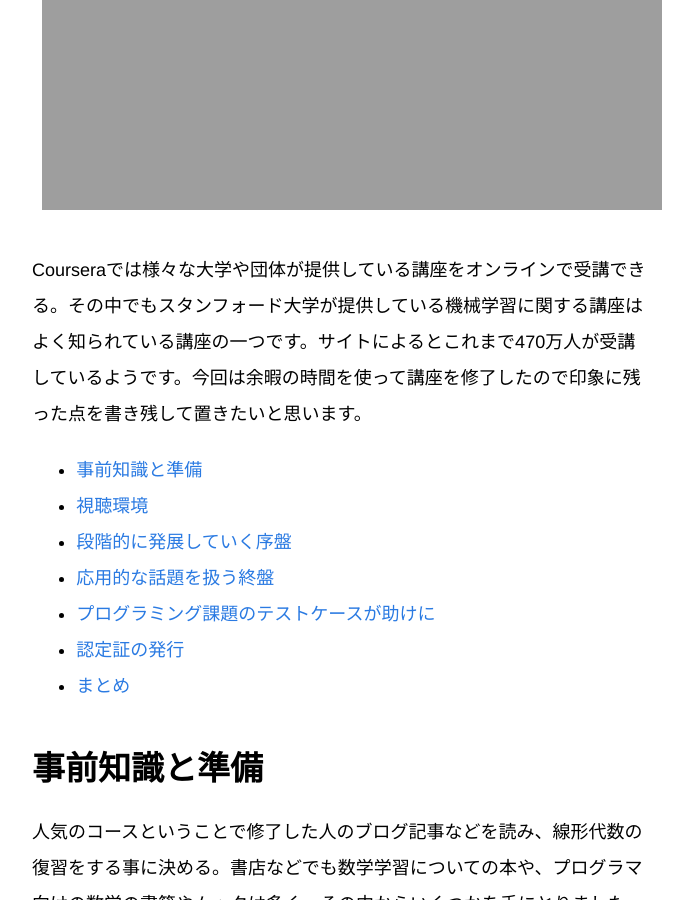
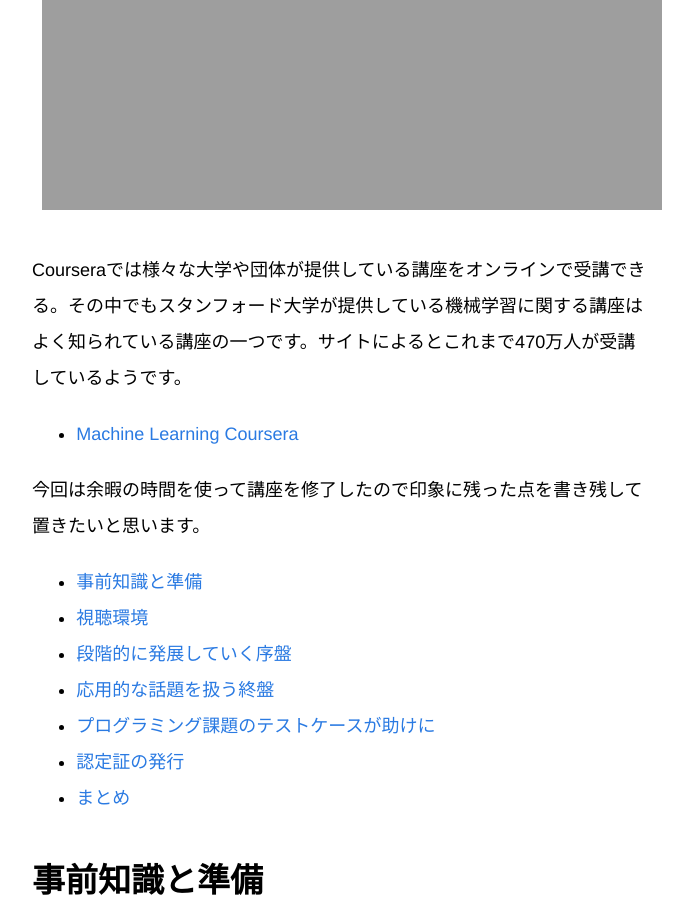
Before and after one commit to yandod/yandod.github.io, a Jekyll site: the page built from _posts/2022-04-01-coursera-ml.markdown, in a window 1280 px wide and 900 px high, scrolled down 543 px. Shown: the whole window, without its empty margins (298-991 px from the left). Built offline with Jekyll 4.4.1, drawn with Linux system fonts in a browser that asks for light colours; comment, search, counter and statistics services are not loaded.

Commit message:
reformat

```diff
--- a/_posts/2022-04-01-coursera-ml.markdown
+++ b/_posts/2022-04-01-coursera-ml.markdown
@@ -12,9 +12,14 @@
 <img src="{{ site.url }}/images/coursera-ml.png" style="width:100%"/>
 </figure>
 
-Courseraでは様々な大学や団体が提供している講座をオンラインで受講できる。その中でもスタンフォード大学が提供している機械学習に関する講座はよく知られている講座の一つです。サイトによるとこれまで470万人が受講しているようです。今回は余暇の時間を使って講座を修了したので印象に残った点を書き残して置きたいと思います。
+Courseraでは様々な大学や団体が提供している講座をオンラインで受講できる。その中でもスタンフォード大学が提供している機械学習に関する講座はよく知られている講座の一つです。サイトによるとこれまで470万人が受講しているようです。
 
 - [Machine Learning Coursera](https://www.coursera.org/learn/machine-learning)
+
+
+今回は余暇の時間を使って講座を修了したので印象に残った点を書き残して置きたいと思います。
+
+
 
 * Table Of Contents
 {:toc}
```
